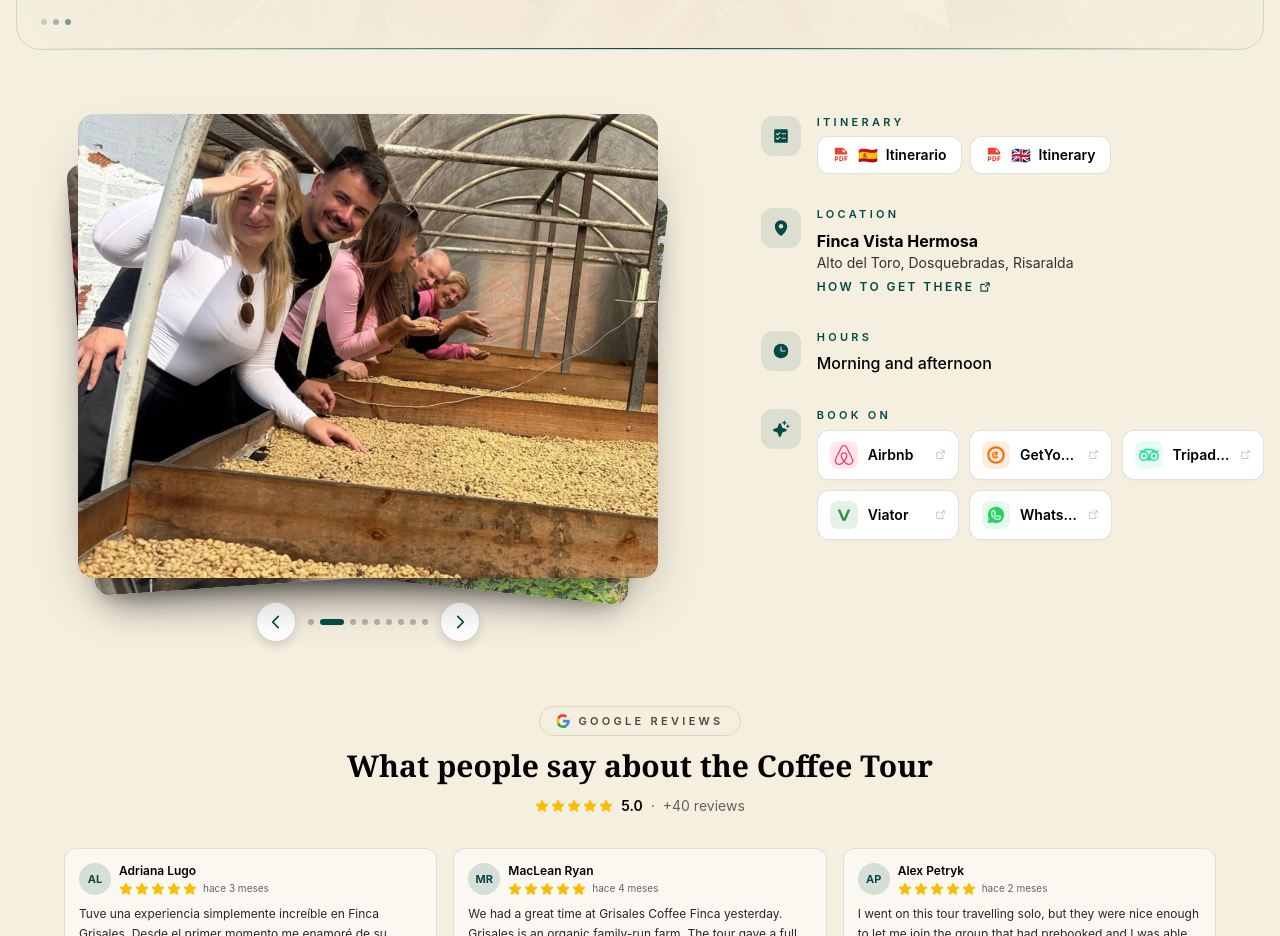
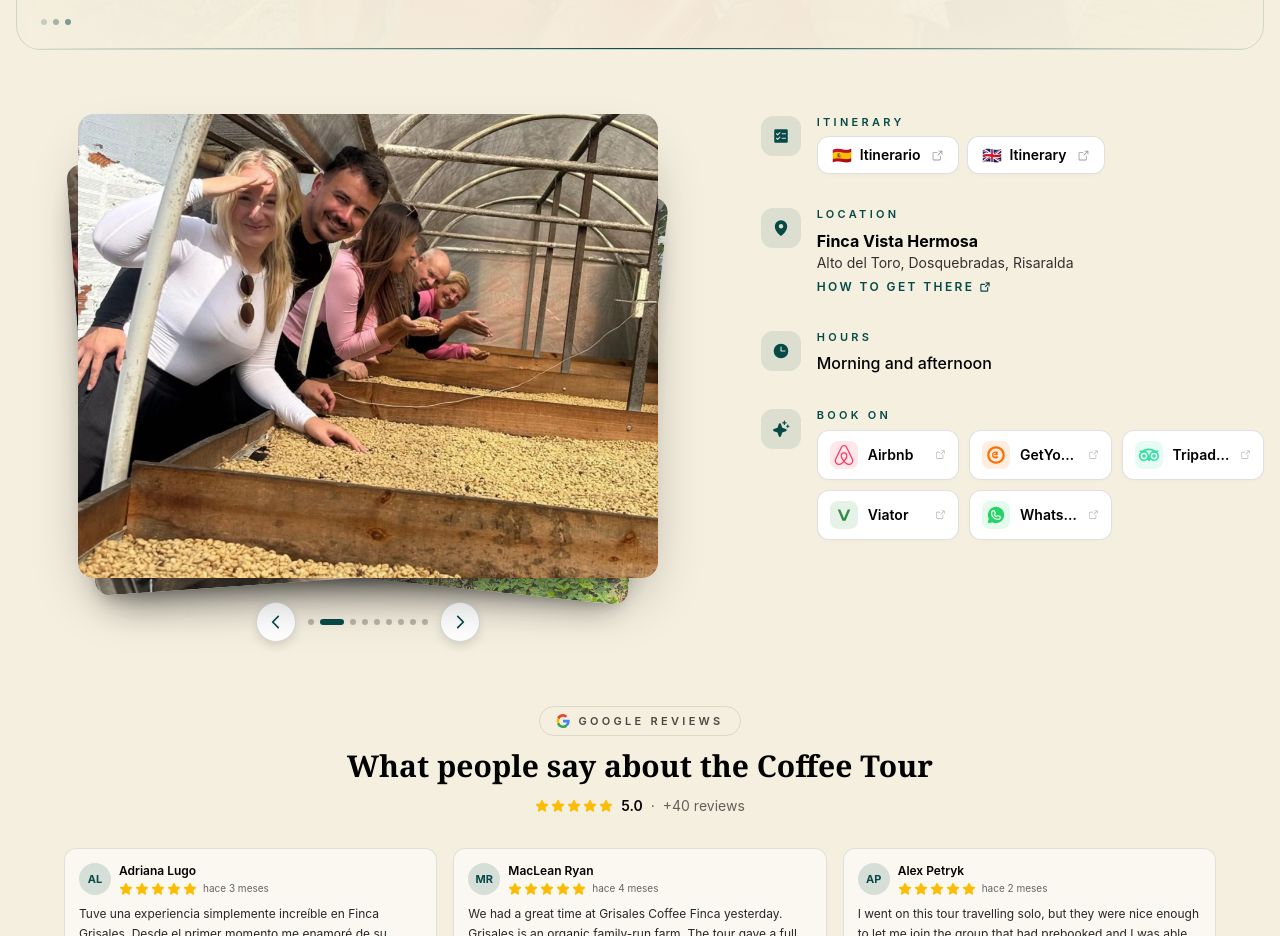
Before and after one commit to sebastian-ardila/los-grisales, a React (Vite) app: page /#/carta in a window 1280 px wide. Shown: the part 1200-2136 px from the top of the page. Built offline with nearby package versions, Linux system fonts and the light colour scheme.

Commit message:
PDF chips itinerario: simplifica a bandera + label + icono nueva pestaña
- Quita el icono FilePdf y la palabra 'PDF' redundantes
- Reemplaza por ArrowSquareOut (icono de abrir en nueva pestaña)
- Mantiene la pastilla blanca con border y hover lift consistente
  con los demás chips de la sección

```diff
--- a/src/components/home/TourSection.tsx
+++ b/src/components/home/TourSection.tsx
@@ -1,5 +1,5 @@
 import { useTranslation } from 'react-i18next'
-import { MapPin, Clock, ArrowSquareOut, WhatsappLogo, ListChecks, Sparkle, Mountains, FilePdf } from '@phosphor-icons/react'
+import { MapPin, Clock, ArrowSquareOut, WhatsappLogo, ListChecks, Sparkle, Mountains } from '@phosphor-icons/react'
 import { sedes } from '../../config/sedes'
 import { reviewsBySede } from '../../data/reviews'
 import PhotoStack from '../ui/PhotoStack'
@@ -59,28 +59,16 @@ export default function TourSection() {
               title={t('tour.itineraryTitle', 'Itinerario')}
             >
               <div className="flex flex-wrap gap-2">
-                <a
+                <PdfChip
                   href={`${import.meta.env.BASE_URL}coffeetour/itinerario-spanish.pdf`}
-                  target="_blank"
-                  rel="noopener noreferrer"
-                  style={{ backgroundColor: '#ffffff' }}
-                  className="inline-flex items-center gap-2 rounded-xl border border-black/12 px-3.5 py-2 text-sm font-semibold transition hover:-translate-y-0.5 hover:border-brand/40 hover:shadow-[0_8px_18px_-12px_rgba(6,73,71,0.25)]"
-                >
-                  <FilePdf size={18} weight="fill" className="text-[#E94335]" />
-                  <span className="text-base leading-none" aria-hidden="true">🇪🇸</span>
-                  <span>Itinerario</span>
-                </a>
-                <a
+                  flag="🇪🇸"
+                  label="Itinerario"
+                />
+                <PdfChip
                   href={`${import.meta.env.BASE_URL}coffeetour/itinerario-english.pdf`}
-                  target="_blank"
-                  rel="noopener noreferrer"
-                  style={{ backgroundColor: '#ffffff' }}
-                  className="inline-flex items-center gap-2 rounded-xl border border-black/12 px-3.5 py-2 text-sm font-semibold transition hover:-translate-y-0.5 hover:border-brand/40 hover:shadow-[0_8px_18px_-12px_rgba(6,73,71,0.25)]"
-                >
-                  <FilePdf size={18} weight="fill" className="text-[#E94335]" />
-                  <span className="text-base leading-none" aria-hidden="true">🇬🇧</span>
-                  <span>Itinerary</span>
-                </a>
+                  flag="🇬🇧"
+                  label="Itinerary"
+                />
               </div>
             </InfoBlock>
 
@@ -177,6 +165,22 @@ function InfoBlock({
   )
 }
 
+function PdfChip({ href, flag, label }: { href: string; flag: string; label: string }) {
+  return (
+    <a
+      href={href}
+      target="_blank"
+      rel="noopener noreferrer"
+      style={{ backgroundColor: '#ffffff' }}
+      className="group inline-flex items-center gap-2 rounded-xl border border-black/12 px-3.5 py-2 text-sm font-semibold shadow-[0_2px_8px_-4px_rgba(0,0,0,0.06)] transition hover:-translate-y-0.5 hover:border-brand/40 hover:shadow-[0_10px_20px_-12px_rgba(6,73,71,0.25)]"
+    >
+      <span aria-hidden="true" className="text-base leading-none">{flag}</span>
+      <span>{label}</span>
+      <ArrowSquareOut size={13} className="ml-0.5 shrink-0 opacity-40 transition group-hover:opacity-80" />
+    </a>
+  )
+}
+
 function BookingChip({
   href,
   name,
```
